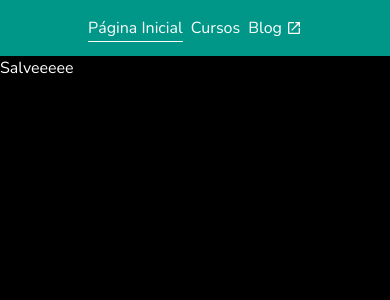
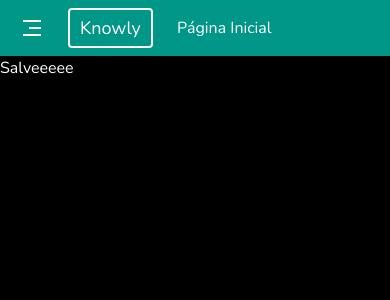
Before and after one commit to rafasxpl/course-plataform, a Next.js app: page / in a window 390 px wide. Shown: the top 300 px of the page. Built offline with nearby package versions, Linux system fonts and the light colour scheme.

Commit message:
feat: APLICANDO DESIGN RESPONSIVO NO HEADER

```diff
--- a/src/components/header/Header.tsx
+++ b/src/components/header/Header.tsx
@@ -3,29 +3,36 @@
 import React from 'react';
 import Link from 'next/link';
 import { MdOutlineOpenInNew } from 'react-icons/md';
+import { RiMenu3Fill } from "react-icons/ri";
 import { usePathname } from 'next/navigation';
 
 const Header = () => {
     const currentPath = usePathname();
-    console.log(currentPath);
 
   return (
-    <header className='flex justify-center items-center py-4 bg-primary' >
-        <nav>
-            <ul className='flex gap-2'>
-                <li data-active={currentPath === '/'} className='data-[active=true]:underline'>
+    <header className='flex justify-start items-center px-5 md:px-0 md:justify-center gap-5 py-2 sm:py-4 bg-primary' >
+        <nav className='flex items-center gap-6'>
+            <button className='sm:hidden'>
+                <RiMenu3Fill size={24}/>
+            </button>
+            <ul className='flex justify-around items-center gap-5'>
+                <li className='border-2 rounded px-2.5 py-1'>
+                    <Link className='text-lg' href='/'>Knowly</Link>
+                </li>
+                <li data-active={currentPath === '/'} className='hidden sm:inline data-[active=true]:underline'>
                     <Link href='/' >Página Inicial</Link>
                 </li>
-                <li data-active={currentPath === '/cursos'} className='data-[active=true]:underline'>
+                <li data-active={currentPath === '/cursos'} className='hidden sm:inline data-[active=true]:underline  '>
                     <Link href='/cursos'>Cursos</Link>
                 </li>
-                <li className='flex items-center gap-1'>
+                <li className='hidden sm:flex items-center gap-1 '>
                     <Link href='https://blog.knowly.com' target='_blank'>Blog</Link>
                     <span>
                         <MdOutlineOpenInNew />
                     </span>
                 </li>
             </ul>
+            <h1 className='sm:hidden'>{currentPath === '/' ? 'Página Inicial' : 'Cursos'}</h1>
         </nav>
     </header>
   );
```
